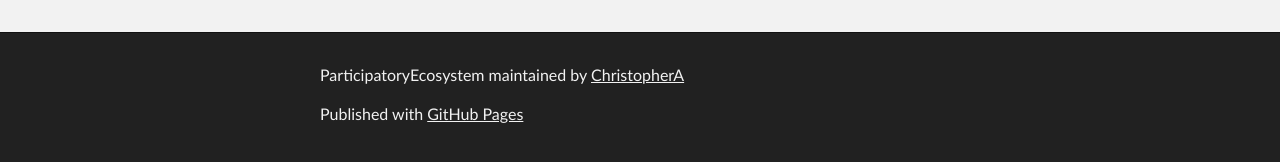
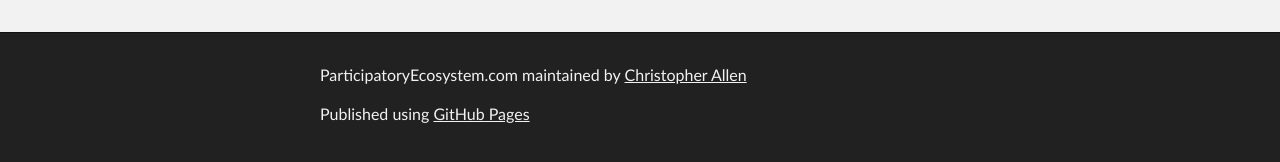
Before and after one commit to ChristopherA/www.ParticipatoryEcosystem.org, a plain HTML site: page index.html in a window 1280 px wide. Shown: the part 634-796 px from the top of the page. Drawn offline with Linux system fonts and the light colour scheme.

Commit message:
Updated contact info.

```diff
--- a/index.html
+++ b/index.html
@@ -36,8 +36,8 @@
     <!-- FOOTER  -->
     <div id="footer_wrap" class="outer">
       <footer class="inner">
-        <p class="copyright">ParticipatoryEcosystem maintained by <a href="https://github.com/ChristopherA">ChristopherA</a></p>
-        <p>Published with <a href="http://pages.github.com">GitHub Pages</a></p>
+        <p class="copyright">ParticipatoryEcosystem.com maintained by <a href="https://www.LifeWithAlacrity.com">Christopher Allen</a></p>
+        <p>Published using <a href="https://github.com/ChristopherA">GitHub Pages</a></p>
       </footer>
     </div>
 
```
